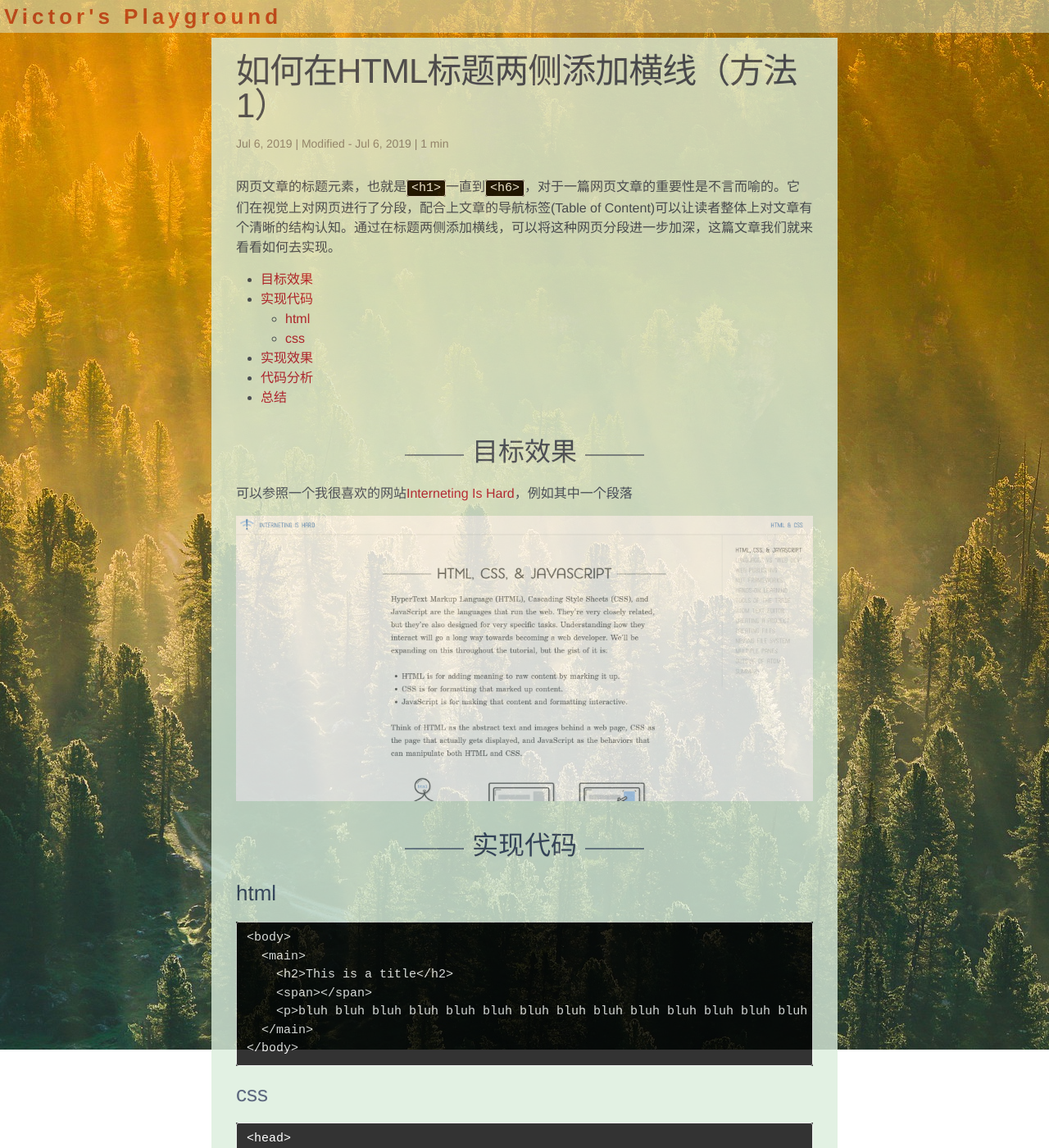
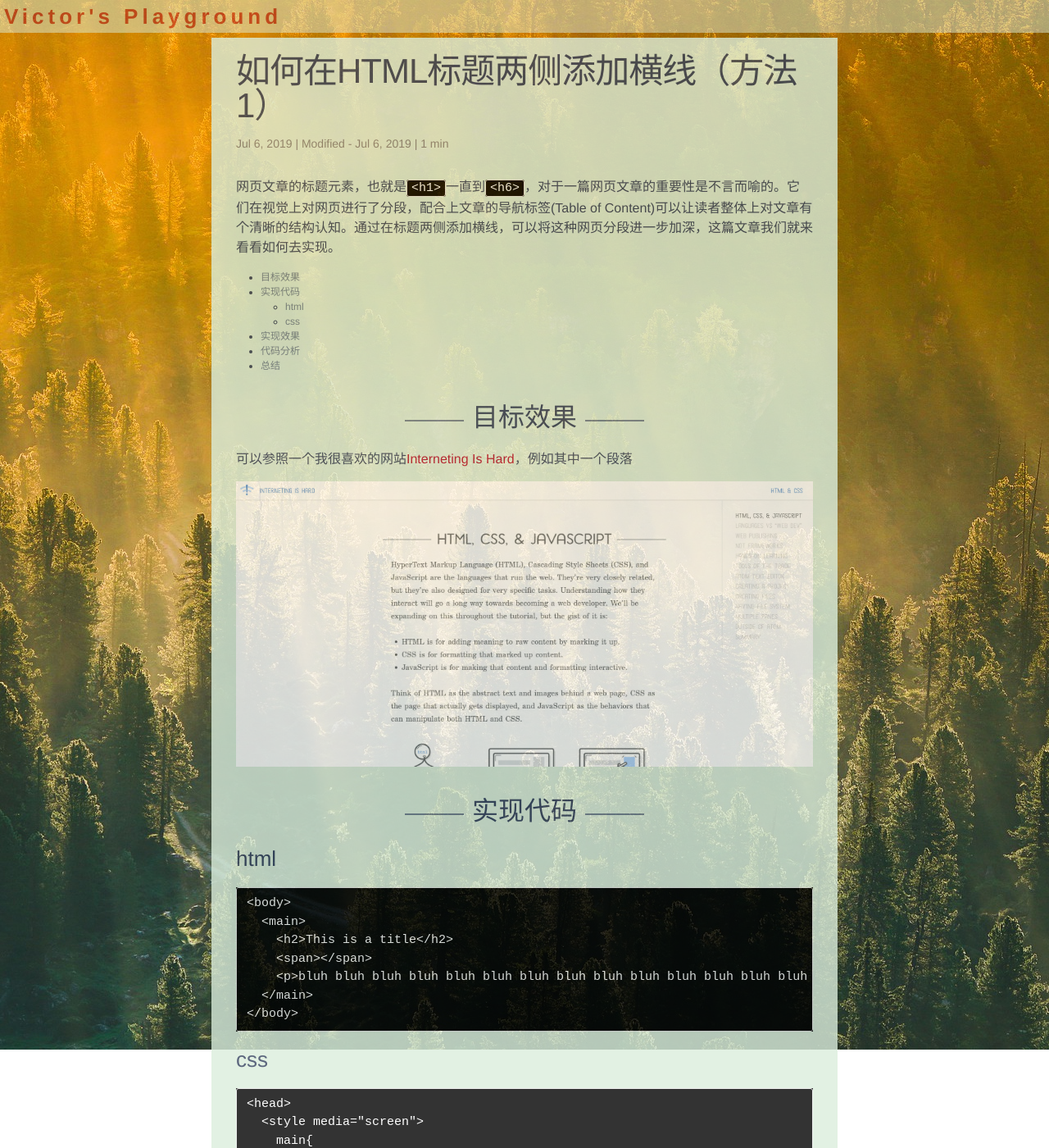
Before and after one commit to Victor2Code/blog, a Jekyll site: the page built from _posts/front-end/2019-07-06-headings-with-horizontal-line-on-either-side-01.md, in a window 1280 px wide and 1400 px high. Shown: the whole window at 82% size. Built offline with Jekyll 4.4.1, drawn with Linux system fonts in a browser that asks for light colours; comment, search, counter and statistics services are not loaded.

Commit message:
same as last commit, forget to save file...

```diff
--- a/_sass/minima/_layout.scss
+++ b/_sass/minima/_layout.scss
@@ -181,7 +181,7 @@
 /**
  * Table of Content
  */
- markdown-toc{
+ #markdown-toc{
    //position: fixed;
    //left: 80%;
    //top: $header-height+5px;
```
